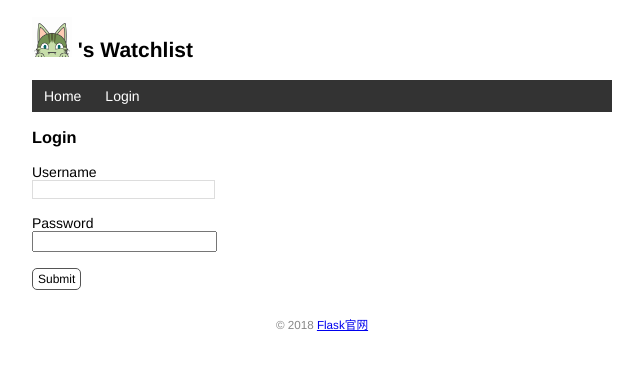
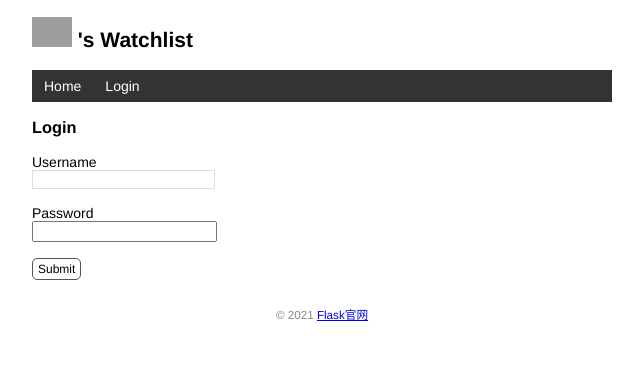
Before and after one commit to bututouofScientist/watchlist, a Flask app: a page that uses Watchlist/templates/base.html in a window 1280 px wide. Shown: the top 370 px of the page, without its empty margins (318-961 px from the left). Run offline with Flask 2, Linux system fonts and the light colour scheme; grey boxes are pictures that could not be loaded.

Commit message:
change something to deploy

```diff
--- a/Watchlist/templates/base.html
+++ b/Watchlist/templates/base.html
@@ -14,7 +14,7 @@
 <div class="alert">{{ message }}</div>
 {% endfor %}
 <h2>
-<img alt="Avatar" class="avatar" src="{{ url_for('static', filename='images/avatar.png') }}">
+<img alt="Avatar" class="avatar" src="{{ url_for('static', filename='images/avatar.gif') }}">
 {{ user.name }}'s Watchlist
 </h2>
 <nav>
@@ -30,7 +30,7 @@
 </nav>
 {% block content %}{% endblock %}
 <footer>
-<small>&copy; 2018 <a href="https://palletsprojects.com/p/flask/">Flask官网</a></small>
+<small>&copy; 2021 <a href="https://palletsprojects.com/p/flask/">Flask官网</a></small>
 </footer>
 </body>
 </html>
```
Also changed, not shown: Watchlist/static/images/avatar.png (deleted), Watchlist/static/images/totoro.gif (deleted).
